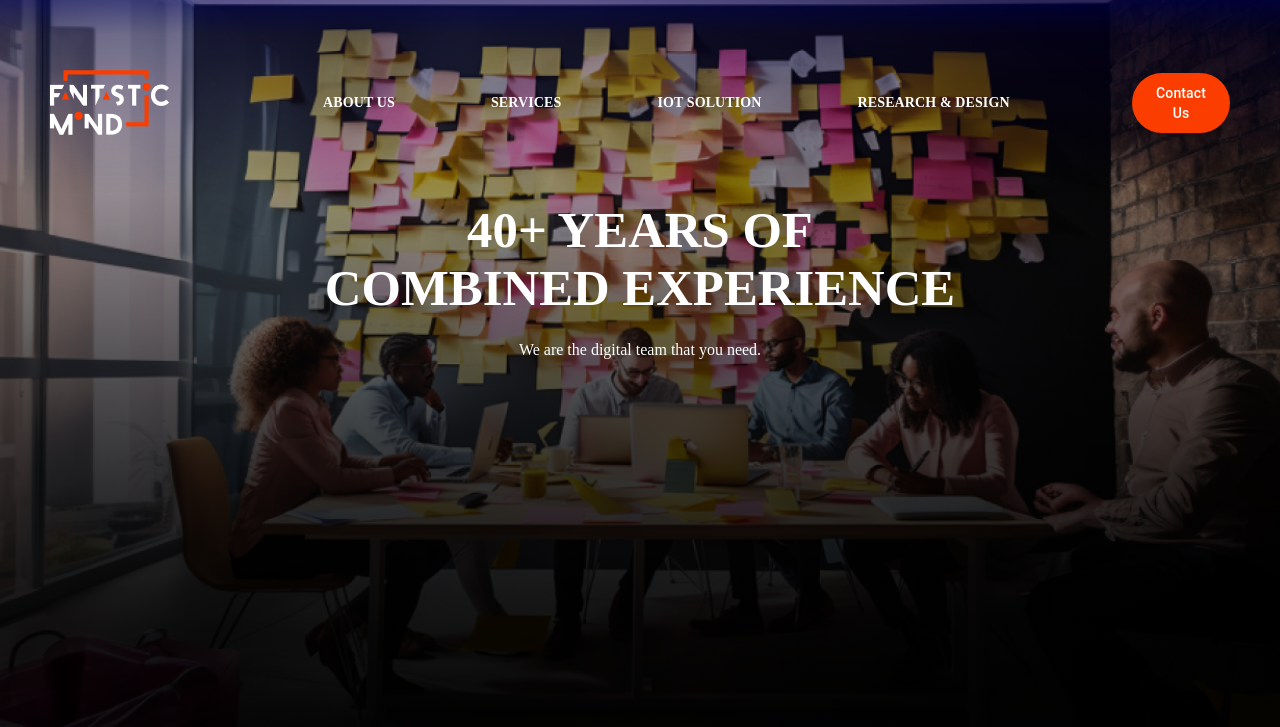
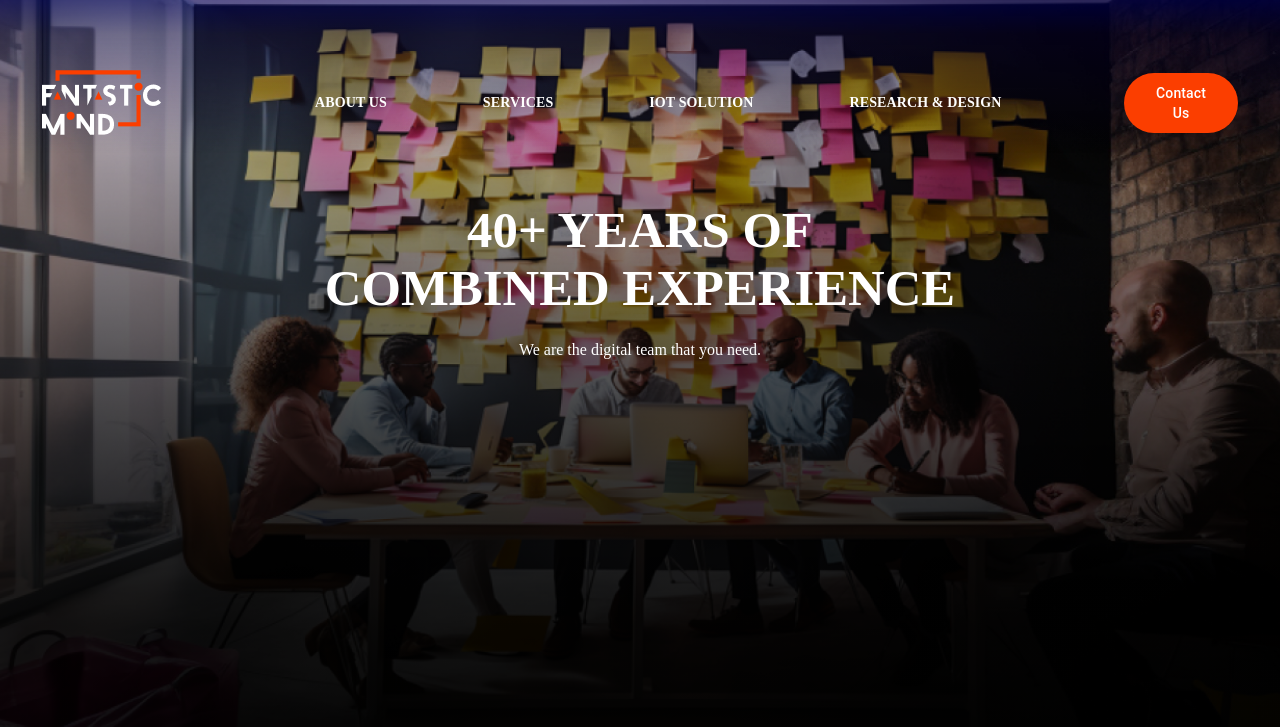
Before and after one commit to yassir56069/FMwebsite, a PHP site: page /about_us.html in a window 1280 px wide. Shown: the top 727 px of the page. Run offline with PHP 8.4, Linux system fonts and the light colour scheme.

Commit message:
fixed button width

```diff
--- a/style.css
+++ b/style.css
@@ -89,7 +89,7 @@ body::-webkit-scrollbar{
     gap: 130px;
     justify-content: center;
     align-items: center;
-    background: linear-gradient(180deg, rgba(0, 0, 86, 0.62) 0%, rgba(8, 0, 57, 0.37) 16.67%, rgba(0, 0, 0, 0.00) 94.72%);
+    background: linear-gradient(180deg, rgba(0, 0, 86, 0.62) 0%, rgba(8, 0, 57, 0.37) 16.67%, rgba(0, 0, 0, 0.00) 74.72%);
     transition: top 0.3s;
 }
 
@@ -123,6 +123,7 @@ body::-webkit-scrollbar{
 
 /* orange button styling */
 .o-btn{
+    min-width: 114px;
     display: flex;
     padding: 10px 24px;
     justify-content: center;
```
